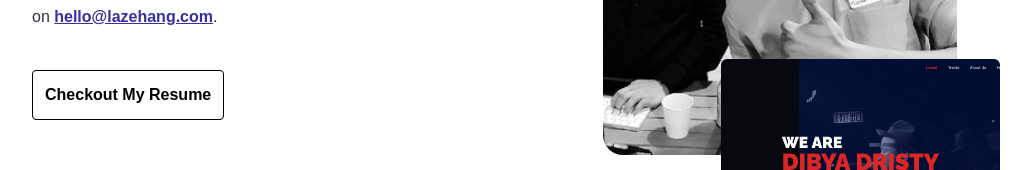
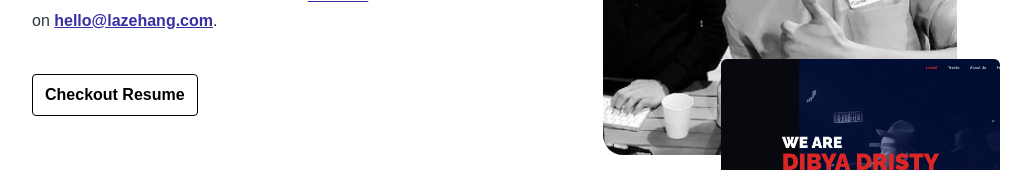
Before and after one commit to lazehang/lazehang.github.io, a Gatsby site: page / in a window 1280 px wide. Shown: the part 428-598 px from the top of the page, without its empty margins (116-1147 px from the left). Built offline with nearby package versions, Linux system fonts and the light colour scheme; Gatsby itself is replaced by a stand-in of ours.

Commit message:
update resume

```diff
--- a/src/components/bio.js
+++ b/src/components/bio.js
@@ -96,12 +96,12 @@ const Bio = () => {
                         .
                     </p>
                     <a
-                        href="/Resume-Mangal-Limbu.pdf"
+                        href="/resume.pdf"
                         target="_blank"
                         rel="noopener noreferrer"
-                        className="inline-block p-3 border border-black rounded text-black font-semibold"
+                        className="inline-block px-3 py-2 border border-black rounded text-black font-semibold"
                     >
-                        Checkout My Resume
+                        Checkout Resume
                     </a>
                 </div>
             )}
```
Also changed, not shown: 2 other files.
